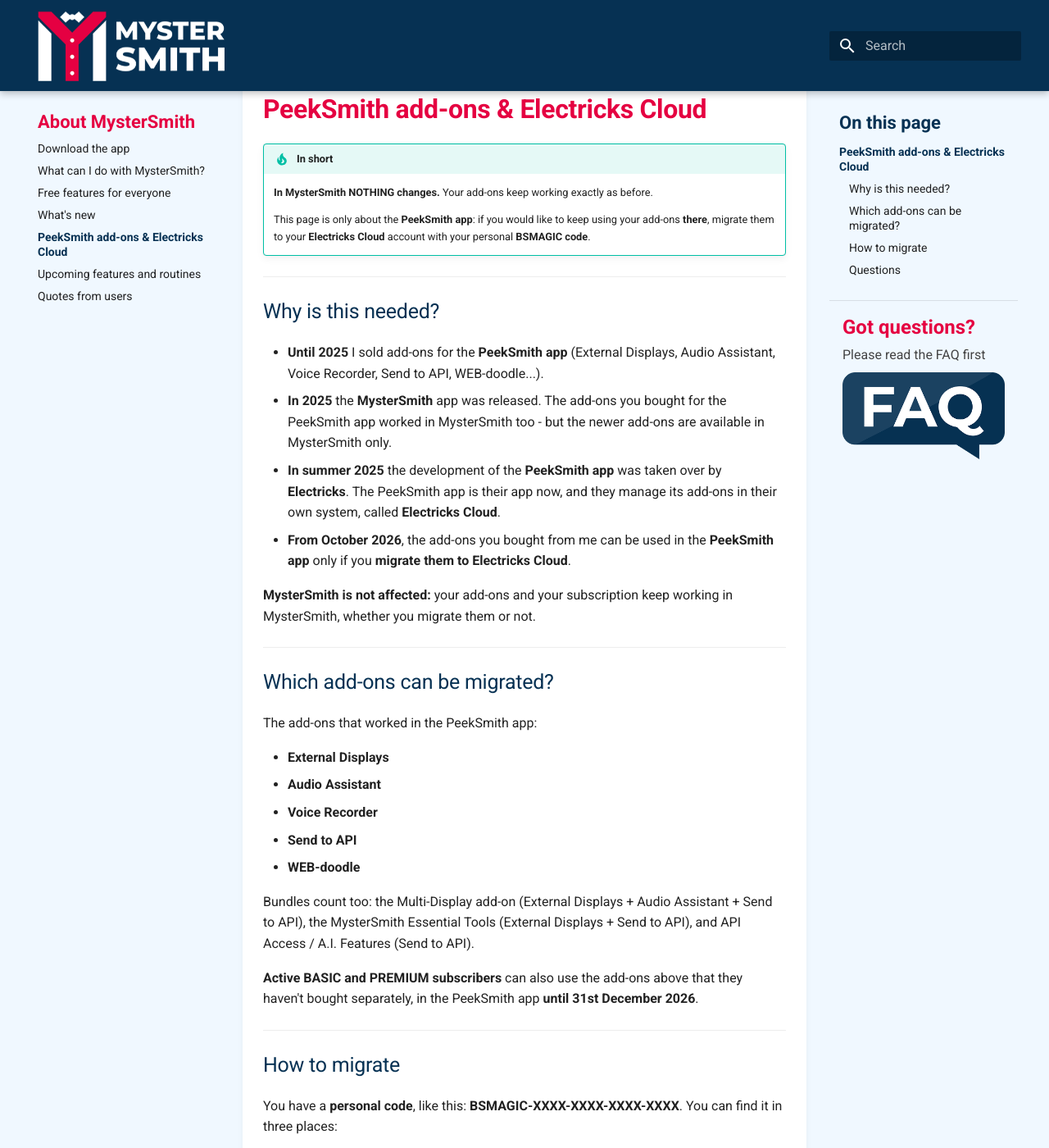
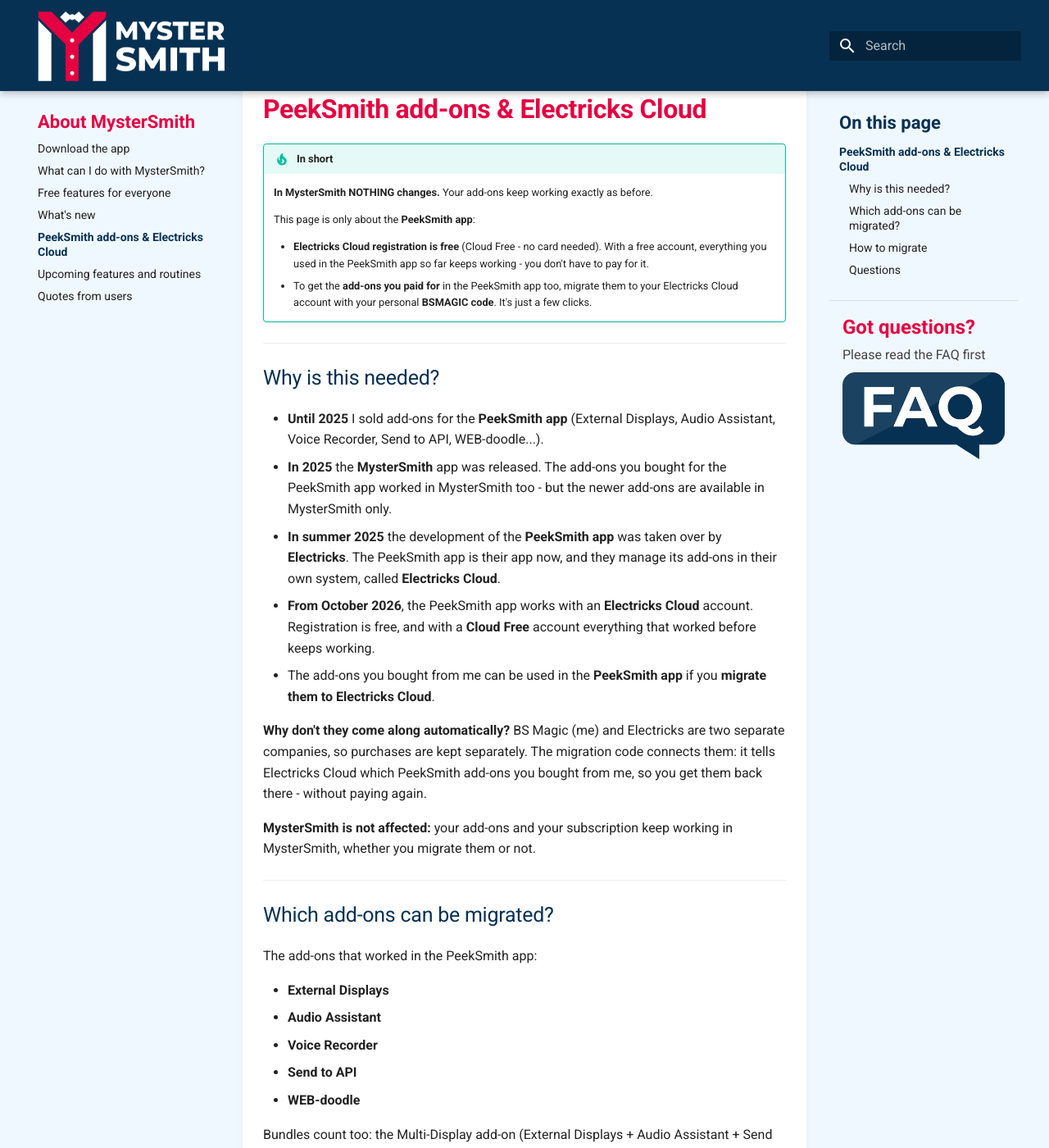
Before and after one commit to ragcsalo/mystersmith-docs, an MkDocs documentation site: the page built from docs/about-mystersmith/peeksmith-addons-migration.md, in a window 1280 px wide and 1400 px high, scrolled down 429 px. Shown: the whole window at 82% size. Built offline with MkDocs 1.6.1 and Material for MkDocs 9.7.7, drawn with Linux system fonts in a browser that asks for light colours; some of the changed text lies outside the part shown.

Commit message:
PeekSmith add-ons page: Electricks Cloud registration is free, the PeekSmith app keeps working; why the migration (two companies)
Co-Authored-By: Claude Opus 5.5 <noreply@anthropic.com>

```diff
--- a/docs/about-mystersmith/peeksmith-addons-migration.md
+++ b/docs/about-mystersmith/peeksmith-addons-migration.md
@@ -1,6 +1,6 @@
 ---
 title: "PeekSmith add-ons & Electricks Cloud"
-description: "How to keep using your PeekSmith add-ons in the PeekSmith app: migrate them to Electricks Cloud with your BSMAGIC code. In MysterSmith nothing changes."
+description: "Electricks Cloud registration is free and the PeekSmith app keeps working; migrate the PeekSmith add-ons you paid for with your BSMAGIC code. In MysterSmith nothing changes."
 ---
 
 # PeekSmith add-ons & Electricks Cloud
@@ -8,8 +8,12 @@ description: "How to keep using your PeekSmith add-ons in the PeekSmith app: mig
 !!! tip "In short"
     **In MysterSmith NOTHING changes.** Your add-ons keep working exactly as before.
 
-    This page is only about the **PeekSmith app**: if you would like to keep using your add-ons **there**,
-    migrate them to your **Electricks Cloud** account with your personal **BSMAGIC code**.
+    This page is only about the **PeekSmith app**:
+
+    * **Electricks Cloud registration is free** (Cloud Free - no card needed). With a free account,
+      everything you used in the PeekSmith app so far keeps working - you don't have to pay for it.
+    * To get the **add-ons you paid for** in the PeekSmith app too, migrate them to your Electricks Cloud
+      account with your personal **BSMAGIC code**. It's just a few clicks.
 
 ---
 
@@ -18,7 +22,10 @@ description: "How to keep using your PeekSmith add-ons in the PeekSmith app: mig
 * **Until 2025** I sold add-ons for the **PeekSmith app** (External Displays, Audio Assistant, Voice Recorder, Send to API, WEB-doodle...).
 * **In 2025** the **MysterSmith** app was released. The add-ons you bought for the PeekSmith app worked in MysterSmith too - but the newer add-ons are available in MysterSmith only.
 * **In summer 2025** the development of the **PeekSmith app** was taken over by **Electricks**. The PeekSmith app is their app now, and they manage its add-ons in their own system, called **Electricks Cloud**.
-* **From October 2026**, the add-ons you bought from me can be used in the **PeekSmith app** only if you **migrate them to Electricks Cloud**.
+* **From October 2026**, the PeekSmith app works with an **Electricks Cloud** account. Registration is free, and with a **Cloud Free** account everything that worked before keeps working.
+* The add-ons you bought from me can be used in the **PeekSmith app** if you **migrate them to Electricks Cloud**.
+
+**Why don't they come along automatically?** BS Magic (me) and Electricks are two separate companies, so purchases are kept separately. The migration code connects them: it tells Electricks Cloud which PeekSmith add-ons you bought from me, so you get them back there - without paying again.
 
 **MysterSmith is not affected:** your add-ons and your subscription keep working in MysterSmith, whether you migrate them or not.
 
@@ -59,6 +66,12 @@ The redeem page: **https://cloud.electricks.info/redeem/** + your code.
 **I use MysterSmith only. Do I have to do anything?**<br>
 No. Nothing changes in MysterSmith.
 
+**Do I have to pay for Electricks Cloud?**<br>
+No. Registration is free (Cloud Free), and you don't need a subscription to keep using the PeekSmith app as before. The migration only brings over the add-ons you have already paid for.
+
+**What happens if I don't migrate?**<br>
+The PeekSmith app keeps working with your free Electricks Cloud account, but without the add-ons you bought from me.
+
 **I didn't get the e-mail.**<br>
 Check your spam folder. If it's not there, sign in to the [BS Magic Account Manager](https://bsmagic.app/account/){:target="_blank"} or open the account details in the MysterSmith app (ACCOUNT SETTINGS &rarr; Show details): if you have add-ons that can be migrated, your code is shown there.
 
```
